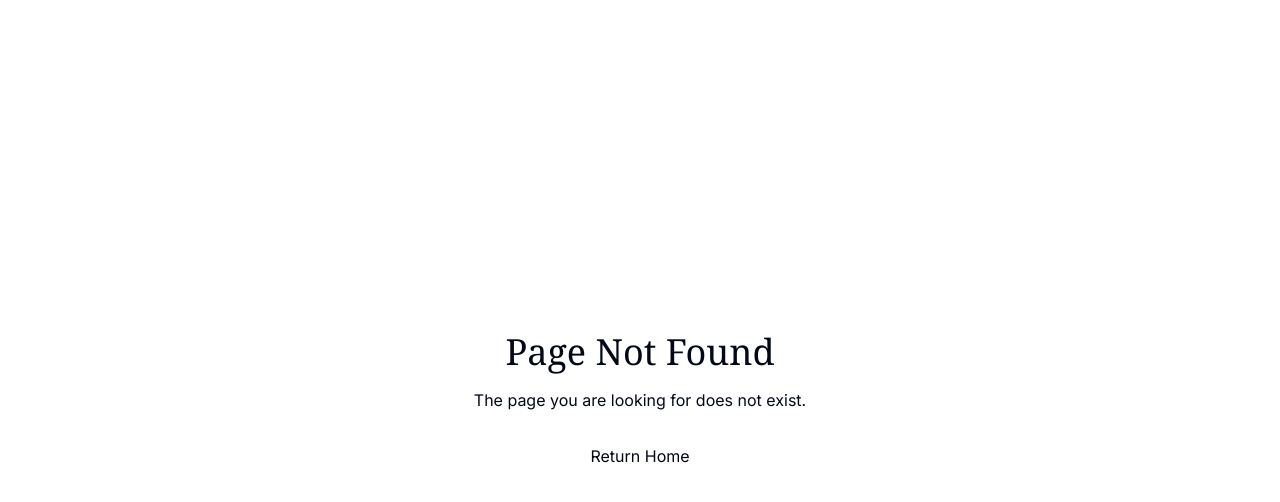
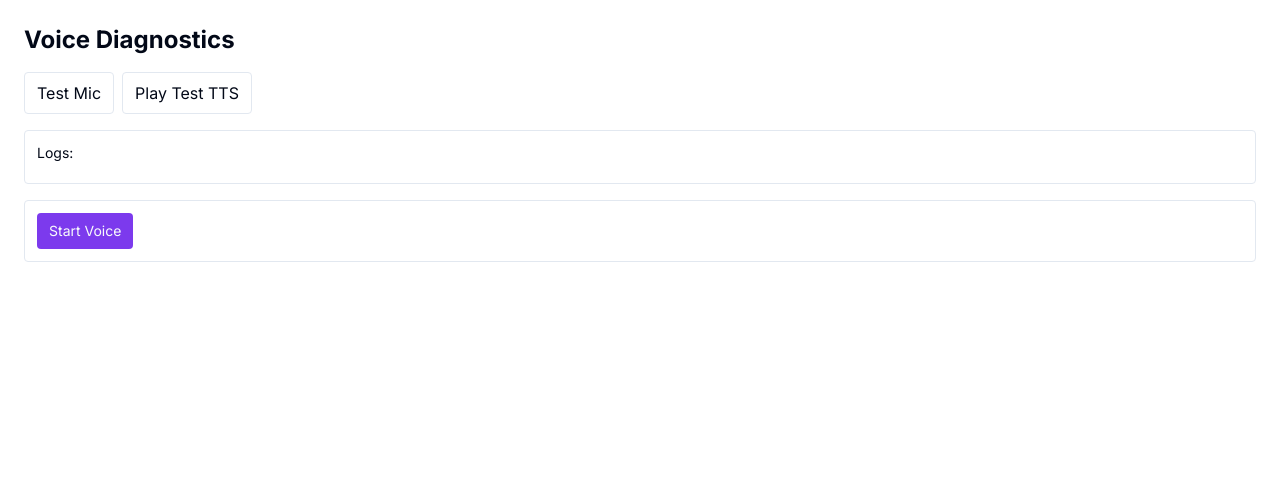
Before and after one commit to creamytech/Castra-site, a Next.js app: page /voice-diagnostics in a window 1280 px wide. Before the commit this address had no page. Shown: the top 502 px of the page. Built offline with nearby package versions, Linux system fonts and the light colour scheme; no server answers.

Commit message:
fix(voice): robust ephemeral session return; improved WebRTC/mic/autoplay states and retries; hotword fallback; debug HUD; diagnostics page

```diff
--- a/app/api/voice/session/route.ts
+++ b/app/api/voice/session/route.ts
@@ -8,8 +8,12 @@ export const dynamic = 'force-dynamic'
 export async function POST() {
   const session = await getServerSession(authOptions)
   if (!session?.user?.id) return NextResponse.json({ error: 'Unauthorized' }, { status: 401 })
+  if (!process.env.OPENAI_API_KEY) return NextResponse.json({ error: 'Missing OPENAI_API_KEY' }, { status: 500 })
 
+  try {
     const context = await getSessionContext(session.user.id)
+    const model = process.env.OPENAI_REALTIME_MODEL || 'gpt-4o-realtime-preview-2024-12-17'
+    const voice = 'verse'
 
     const res = await fetch('https://api.openai.com/v1/realtime/sessions', {
       method: 'POST',
@@ -17,15 +21,20 @@ export async function POST() {
         Authorization: `Bearer ${process.env.OPENAI_API_KEY}`,
         'Content-Type': 'application/json',
       },
-    body: JSON.stringify({
-      model: process.env.OPENAI_REALTIME_MODEL || 'gpt-4o-realtime-preview-2024-12-17',
-      voice: 'verse',
-      instructions:
-        'You are Castra, a voice-enabled real estate assistant with full access to the user\'s CRM, leads, MLS, and messaging tools. Always respond conversationally in under 20 seconds unless the user requests detail. Use available data to answer and act.',
-      data: context,
-    }),
+      body: JSON.stringify({ model, voice, instructions: 'You are Castra, a voice-enabled real estate assistant...', data: context }),
     })
 
-  const data = await res.json()
-  return NextResponse.json(data)
+    if (!res.ok) {
+      const text = await res.text()
+      return NextResponse.json({ error: `OpenAI session failed: ${text}` }, { status: 502 })
     }
+
+    const json = await res.json()
+    const sdpEndpoint = json?.client_secret?.value
+    if (!sdpEndpoint) return NextResponse.json({ error: 'Missing SDP endpoint from OpenAI' }, { status: 502 })
+
+    return NextResponse.json({ sdpEndpoint, model: json.model || model, voice: json.voice || voice })
+  } catch (e: any) {
+    return NextResponse.json({ error: `Voice session error: ${e?.message || 'unknown'}` }, { status: 500 })
+  }
+}
--- /dev/null
+++ b/app/voice-diagnostics/page.tsx
@@ -0,0 +1,54 @@
+"use client"
+
+import { useRef, useState } from 'react'
+import { VoiceSession } from '@/components/voice/VoiceSession'
+
+export default function VoiceDiagnostics() {
+  const [logs, setLogs] = useState<string[]>([])
+  const audioRef = useRef<HTMLAudioElement | null>(null)
+
+  const testMic = async () => {
+    try {
+      const mic = await navigator.mediaDevices.getUserMedia({ audio: true })
+      const ctx = new (window.AudioContext || (window as any).webkitAudioContext)()
+      const src = ctx.createMediaStreamSource(mic)
+      const analyser = ctx.createAnalyser()
+      src.connect(analyser)
+      setLogs(l => ['Mic OK', ...l])
+    } catch (e: any) {
+      setLogs(l => [`Mic error: ${e?.message}`, ...l])
+    }
+  }
+
+  const testTTS = async () => {
+    try {
+      const blob = new Blob([new Uint8Array([0])])
+      const url = URL.createObjectURL(blob)
+      if (!audioRef.current) {
+        const a = document.createElement('audio')
+        a.controls = true
+        document.body.appendChild(a)
+        audioRef.current = a
+      }
+      audioRef.current.src = url
+      await audioRef.current.play()
+      setLogs(l => ['TTS stub played (silence)', ...l])
+    } catch (e: any) {
+      setLogs(l => [`TTS error: ${e?.message}`, ...l])
+    }
+  }
+
+  return (
+    <div className="p-6 space-y-4">
+      <h1 className="text-2xl font-bold">Voice Diagnostics</h1>
+      <div className="space-x-2">
+        <button onClick={testMic} className="px-3 py-2 rounded border">Test Mic</button>
+        <button onClick={testTTS} className="px-3 py-2 rounded border">Play Test TTS</button>
+      </div>
+      <div className="p-3 border rounded text-sm bg-card">Logs:
+        <div className="mt-2 space-y-1">{logs.map((l, i) => <div key={i}>{l}</div>)}</div>
+      </div>
+      <div className="p-3 border rounded bg-card"><VoiceSession /></div>
+    </div>
+  )
+}
--- a/components/voice/FloatingVoiceWidget.tsx
+++ b/components/voice/FloatingVoiceWidget.tsx
@@ -1,12 +1,31 @@
 "use client"
 
-import { useCallback, useState } from 'react'
+import { useCallback, useEffect, useRef, useState } from 'react'
 import { HotwordListener } from './HotwordListener'
 import { VoiceSession } from './VoiceSession'
 import { Mic } from 'lucide-react'
+import { loadHotword } from './hotword'
 
 export default function FloatingVoiceWidget() {
   const [open, setOpen] = useState(false)
+  const [hotwordStatus, setHotwordStatus] = useState<'loading'|'ready'|'failed'>('loading')
+  const [hotwordError, setHotwordError] = useState<string>('')
+  const stopRef = useRef<(()=>void)|null>(null)
+  useEffect(() => {
+    let mounted = true
+    loadHotword().then(hw => {
+      if (!mounted) return
+      if (hw.ready) {
+        stopRef.current = hw.listen(() => onTrigger())
+        setHotwordStatus('ready')
+      } else {
+        setHotwordStatus('failed')
+        setHotwordError(hw.error || 'Hotword disabled')
+      }
+    })
+    return () => { mounted = false; try { stopRef.current?.() } catch {} }
+  }, [])
+
   const onTrigger = useCallback(() => {
     setOpen(true)
     try { navigator.vibrate?.(50) } catch {}
@@ -24,6 +43,9 @@ export default function FloatingVoiceWidget() {
         <div className="fixed bottom-20 right-4 z-50 w-80 p-3 border rounded-lg bg-background shadow-lg">
           <div className="text-sm font-medium mb-2">Voice Assistant</div>
           <VoiceSession />
+          {process.env.NEXT_PUBLIC_VOICE_DEBUG === 'true' && (
+            <div className="mt-2 text-[10px] text-muted-foreground">Hotword: {hotwordStatus}{hotwordError ? ` — ${hotwordError}` : ''}</div>
+          )}
         </div>
       )}
     </div>
--- a/components/voice/VoiceSession.tsx
+++ b/components/voice/VoiceSession.tsx
@@ -1,53 +1,121 @@
 "use client"
 
-import { useState, useRef } from 'react'
+import { useEffect, useRef, useState } from 'react'
+
+type WebrtcState = 'idle' | 'connecting' | 'connected' | 'error'
 
 export function VoiceSession() {
   const pcRef = useRef<RTCPeerConnection | null>(null)
+  const audioRef = useRef<HTMLAudioElement | null>(null)
   const [active, setActive] = useState(false)
+  const [micPermission, setMicPermission] = useState<'unknown' | 'granted' | 'denied'>('unknown')
+  const [webrtcState, setWebrtcState] = useState<WebrtcState>('idle')
+  const [errorMsg, setErrorMsg] = useState<string>('')
+  const [needsGesture, setNeedsGesture] = useState(false)
+  const debug = typeof window !== 'undefined' && (process.env.NEXT_PUBLIC_VOICE_DEBUG === 'true' || (window as any).VOICE_DEBUG)
+  const inFlightRef = useRef<boolean>(false)
+
+  useEffect(() => {
+    if (typeof navigator === 'undefined') return
+    ;(navigator.mediaDevices as any)?.getUserMedia({ audio: true }).then(() => setMicPermission('granted')).catch(() => setMicPermission('denied'))
+  }, [])
 
   async function startVoice() {
-    const session = await fetch('/api/voice/session', { method: 'POST' }).then(r => r.json())
+    if (inFlightRef.current) return
+    inFlightRef.current = true
+    setErrorMsg('')
+    setNeedsGesture(false)
+    setWebrtcState('connecting')
+
+    try {
+      if (location.protocol !== 'https:' && location.hostname !== 'localhost') {
+        throw new Error('Must use HTTPS for microphone and WebRTC')
+      }
+
+      const mic = await navigator.mediaDevices.getUserMedia({ audio: true }).catch((e) => { setMicPermission('denied'); throw e })
+      setMicPermission('granted')
+
+      const sessRes = await fetch('/api/voice/session', { method: 'POST' })
+      const sessJson = await sessRes.json()
+      if (!sessRes.ok) throw new Error(sessJson?.error || 'Failed to start voice session')
+
       const pc = new RTCPeerConnection()
       pcRef.current = pc
 
-    // Mic → AI
-    const mic = await navigator.mediaDevices.getUserMedia({ audio: true })
-    mic.getTracks().forEach(t => pc.addTrack(t, mic))
+      mic.getTracks().forEach((t) => pc.addTrack(t, mic))
 
-    // AI → Speaker
-    pc.ontrack = e => {
+      pc.oniceconnectionstatechange = () => {
+        if (debug) console.log('ICE state', pc.iceConnectionState)
+      }
+
+      pc.ontrack = (e) => {
+        if (!audioRef.current) {
           const audioEl = document.createElement('audio')
-      audioEl.srcObject = e.streams[0]
           audioEl.autoplay = true
+          audioRef.current = audioEl
           document.body.appendChild(audioEl)
+        }
+        audioRef.current!.srcObject = e.streams[0]
+        audioRef.current!.addEventListener('play', () => setWebrtcState('connected'), { once: true })
+        audioRef.current!.play().catch(() => setNeedsGesture(true))
       }
 
       const offer = await pc.createOffer()
       await pc.setLocalDescription(offer)
 
-    const sdpResponse = await fetch(`${session.client_secret.value}`, {
-      method: 'POST',
-      headers: { 'Content-Type': 'application/sdp' },
-      body: offer.sdp || ''
-    })
-    const answer = { type: 'answer', sdp: await sdpResponse.text() } as RTCSessionDescriptionInit
+      let sdpText: string | null = null
+      try {
+        const sdpRes = await fetch(String(sessJson.sdpEndpoint), { method: 'POST', headers: { 'Content-Type': 'application/sdp' }, body: offer.sdp || '' })
+        if (!sdpRes.ok) throw new Error(`SDP exchange failed: ${await sdpRes.text()}`)
+        sdpText = await sdpRes.text()
+      } catch (e) {
+        // retry once
+        const sdpRes = await fetch(String(sessJson.sdpEndpoint), { method: 'POST', headers: { 'Content-Type': 'application/sdp' }, body: offer.sdp || '' })
+        if (!sdpRes.ok) throw new Error(`SDP exchange failed: ${await sdpRes.text()}`)
+        sdpText = await sdpRes.text()
+      }
+
+      const answer: RTCSessionDescriptionInit = { type: 'answer', sdp: sdpText || '' }
       await pc.setRemoteDescription(answer)
 
       setActive(true)
+      setWebrtcState('connected')
+    } catch (e: any) {
+      setErrorMsg(e?.message || 'Unknown error')
+      setWebrtcState('error')
+    } finally {
+      inFlightRef.current = false
+    }
   }
 
   function stopVoice() {
-    pcRef.current?.close()
+    try { pcRef.current?.getSenders().forEach((s) => s.track?.stop()) } catch {}
+    try { pcRef.current?.close() } catch {}
+    pcRef.current = null
     setActive(false)
+    setWebrtcState('idle')
+    setNeedsGesture(false)
+    setErrorMsg('')
   }
 
   return (
-    <div>
-      {active ? (
-        <button onClick={stopVoice} className="px-3 py-2 rounded bg-destructive text-destructive-foreground text-sm">End Session</button>
+    <div className="space-y-2">
+      {!active ? (
+        <button onClick={startVoice} className="px-3 py-2 rounded bg-primary text-primary-foreground text-sm">Start Voice</button>
       ) : (
-        <button onClick={startVoice} className="px-3 py-2 rounded bg-primary text-primary-foreground text-sm">Start Voice</button>
+        <button onClick={stopVoice} className="px-3 py-2 rounded bg-destructive text-destructive-foreground text-sm">Stop</button>
+      )}
+      {micPermission === 'denied' && (
+        <div className="text-xs text-red-500">Microphone access is blocked. Enable mic in your browser settings and try again.</div>
+      )}
+      {needsGesture && (
+        <button onClick={() => { try { audioRef.current?.play(); setNeedsGesture(false) } catch {} }} className="text-xs underline">Tap to unmute</button>
+      )}
+      {errorMsg && (
+        <div className="text-xs text-red-500">{errorMsg}</div>
+      )}
+      {debug && (
+        <div className="text-[10px] p-2 border rounded bg-card">WebRTC: {webrtcState}</div>
       )}
     </div>
   )
--- /dev/null
+++ b/components/voice/hotword.ts
@@ -0,0 +1,10 @@
+export async function loadHotword(): Promise<{ listen: (cb: ()=>void)=>()=>void; ready: boolean; error?: string }>{
+  try {
+    // TODO: integrate Porcupine web worker; for now, fallback to no-op and let UI rely on button.
+    const resp = await fetch('/hotwords/hey_castra.ppn', { method: 'HEAD' })
+    if (!resp.ok) throw new Error('Hotword file missing')
+    return { listen: () => { return () => {} }, ready: false, error: 'Porcupine not integrated yet. Using button.' }
+  } catch (e: any) {
+    return { listen: () => { return () => {} }, ready: false, error: e?.message || 'Hotword load failed' }
+  }
+}
```
Lines whose indentation alone changed are shown as unchanged.
